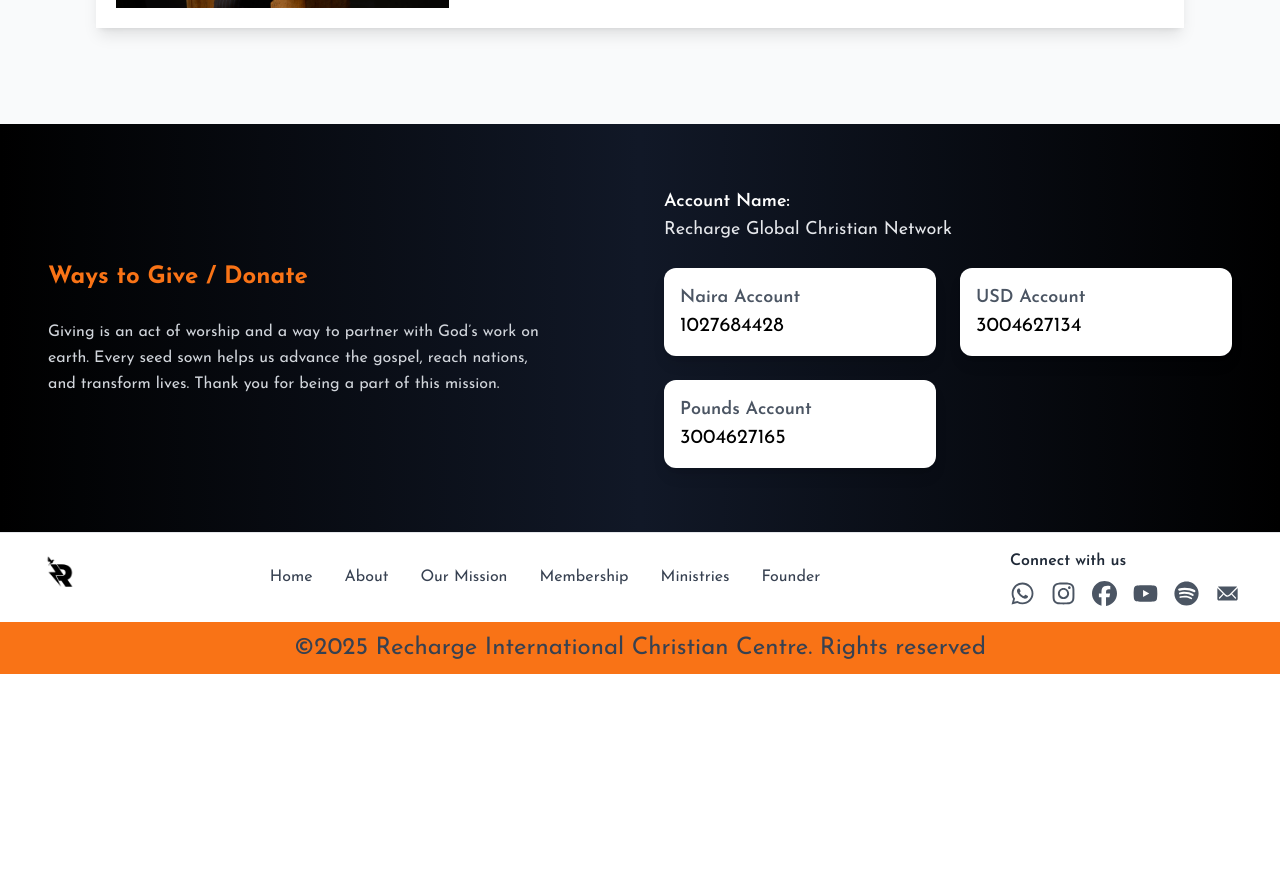
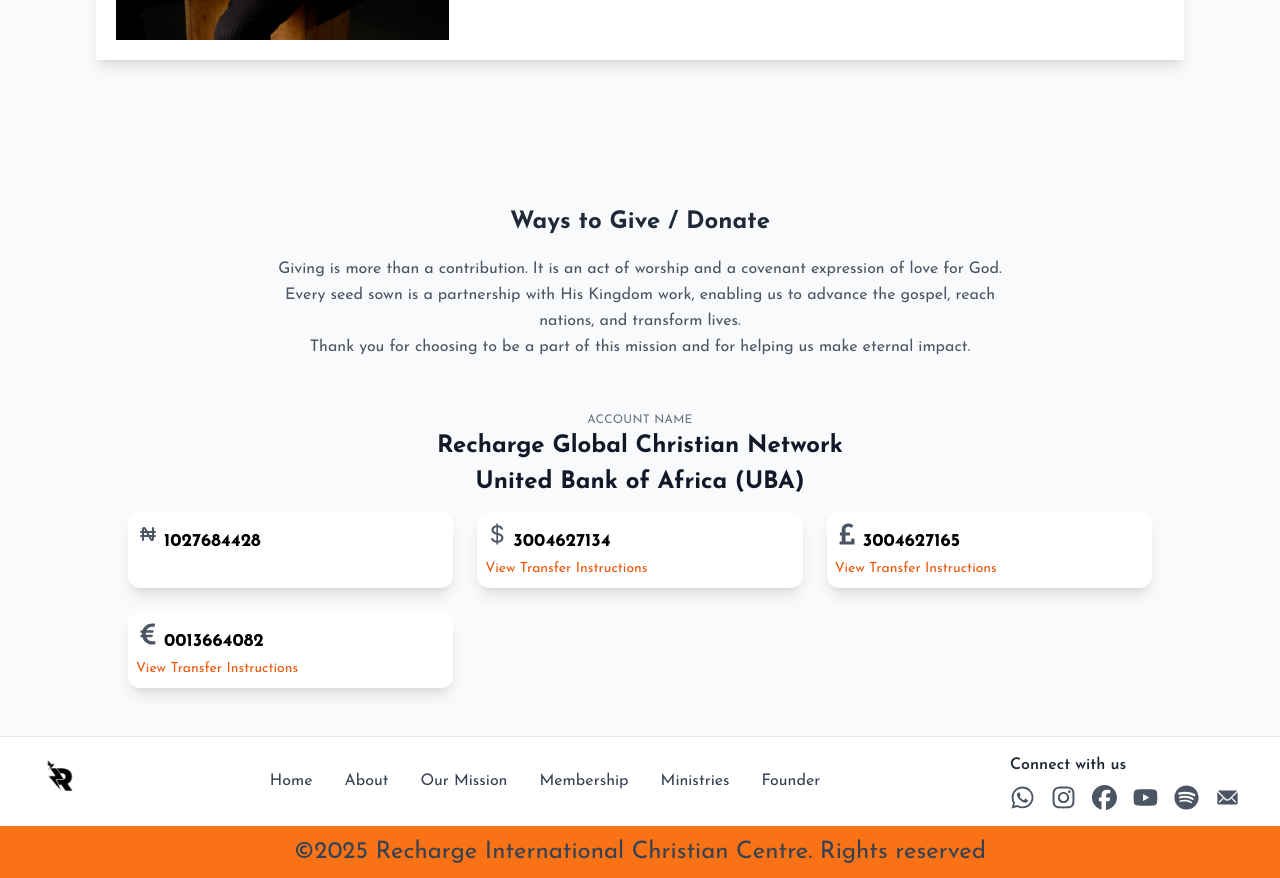
Before and after one commit to Sevenwings26/ricc-web, a React (Create React App) app: page /founder in a window 1280 px wide. Shown: the part 1700-2578 px from the top of the page. Before the commit the page ends 2374 px from the top, so only its background shows below. Built offline with nearby package versions, Linux system fonts and the light colour scheme.

Commit message:
bank details

```diff
--- /dev/null
+++ b/src/Components/WaysToGive.js
@@ -0,0 +1,128 @@
+import React, { useState } from "react";
+import { BsCurrencyDollar } from "react-icons/bs";
+import { FaPoundSign } from "react-icons/fa";
+import { FaEuroSign } from "react-icons/fa";
+import { TbCurrencyNaira } from "react-icons/tb";
+
+const WaysToGive = () => {
+  const [showUSD, setShowUSD] = useState(false);
+  const [showEUR, setShowEUR] = useState(false);
+  const [showGBP, setShowGBP] = useState(false);
+
+  return (
+    <section className="py-12 px-4 bg-gray-50">
+      {/* Intro */}
+      <div className="max-w-3xl mx-auto text-center mb-10">
+        <h2 className="text-3xl font-bold text-gray-800 mb-4">
+          Ways to Give / Donate
+        </h2>
+        <p className="text-gray-600 leading-relaxed">
+          Giving is more than a contribution. It is an act of worship and a
+          covenant expression of love for God. Every seed sown is a partnership
+          with His Kingdom work, enabling us to advance the gospel, reach
+          nations, and transform lives.
+        </p>
+        <p className="text-gray-600 leading-relaxed">
+          Thank you for choosing to be a part of
+          this mission and for helping us make eternal impact.
+        </p>
+      </div>
+
+      <div className="py-3 text-center">
+        <p className="text-xs uppercase tracking-wide text-gray-500">Account Name</p>
+        <p className="font-bold text-gray-900 text-3xl">Recharge Global Christian Network</p>
+        <p className="font-bold text-gray-900 text-3xl">United Bank of Africa (UBA)</p>
+      </div>
+
+      {/* Accounts Grid */}
+      <div className="grid sm:grid-cols-2 md:grid-cols-3 gap-6 max-w-5xl mx-auto">
+        {/* Naira Account */}
+        <div className="bg-white text-black rounded-xl shadow-lg p-2 hover:scale-105 transform transition">
+          <div className="flex items-baseline gap-1">
+            <TbCurrencyNaira className="text-3xl font-bold text-gray-600 mt-0.5" />
+            <p className="text-2xl font-bold">1027684428</p>
+          </div>
+        </div>
+
+        {/* USD Account */}
+        <div className="bg-white text-black rounded-xl shadow-lg p-2 hover:scale-105 transform transition">
+          <div className="flex items-baseline gap-1">
+            <BsCurrencyDollar className="text-3xl text-gray-600 mt-0.5" />
+            <p className="text-2xl font-bold">3004627134</p>
+          </div>
+
+          <button
+            className="mt-1 text-sm text-orange-600"
+            onClick={() => setShowUSD(!showUSD)}
+          >
+            {showUSD ? "Hide Transfer Instructions" : "View Transfer Instructions"}
+          </button>
+
+          {showUSD && (
+            <div className="mt-3 text-sm text-gray-700 space-y-1 text-left">
+              <p><strong>Bank:</strong> UBA Nigeria</p>
+              <p><strong>SWIFT:</strong> UNAFNGLA</p>
+              <p><strong>Through:</strong> Citibank New York, USA</p>
+              <p><strong>SWIFT:</strong> CITIUS33</p>
+              <p><strong>Routing No:</strong> 021000089</p>
+              <p><strong>Acct No:</strong> 36320321</p>
+            </div>
+          )}
+        </div>
+
+        {/* Pounds Account */}
+        <div className="bg-white text-black rounded-xl shadow-lg p-2 hover:scale-105 transform transition">
+          <div className="flex items-baseline gap-1">
+            <FaPoundSign className="text-3xl font-bold text-gray-600 mt-0.5" />
+            <p className="text-2xl font-bold">3004627165</p>
+          </div>
+          <button
+            className="mt-1 text-sm text-orange-600"
+            onClick={() => setShowGBP(!showGBP)}
+          >
+            {showGBP ? "Hide Transfer Instructions" : "View Transfer Instructions"}
+          </button>
+
+          {showGBP && (
+            <div className="mt-3 text-sm text-gray-700 space-y-1 text-left">
+              <p><strong>Bank:</strong> UBA Nigeria</p>
+              <p><strong>SWIFT:</strong> UNAFNGLA</p>
+              <p><strong>Through:</strong> Citibank London, UK</p>
+              <p><strong>SWIFT:</strong> CITIGB2L</p>
+              <p><strong>Sort Code:</strong> 185008</p>
+              <p><strong>IBAN:</strong> GB07CITI18500813664090</p>
+            </div>
+          )}
+        </div>
+
+        {/* EUR Account */}
+        <div className="bg-white text-black rounded-xl shadow-lg p-2 hover:scale-105 transform transition sm:col-span-2 md:col-span-1">
+          <div className="flex items-baseline gap-1">
+            <FaEuroSign className="text-3xl font-bold text-gray-600 mt-0.5" />
+            <p className="text-2xl font-bold">0013664082</p>
+          </div>
+          <button
+            className="mt-1 text-sm text-orange-600"
+            onClick={() => setShowEUR(!showEUR)}
+          >
+            {showEUR ? "Hide Transfer Instructions" : "View Transfer Instructions"}
+          </button>
+
+          {showEUR && (
+            <div className="mt-3 text-sm text-gray-700 space-y-1 text-left">
+              <p><strong>Bank:</strong> UBA Nigeria</p>
+              <p><strong>SWIFT:</strong> UNAFNGLA</p>
+              <p><strong>Through:</strong> Citibank London, UK</p>
+              <p><strong>SWIFT:</strong> CITIGB2L</p>
+              <p><strong>Acct No:</strong> 0013664082</p>
+              <p><strong>Sort Code:</strong> 185008</p>
+              <p><strong>IBAN:</strong> GB29CITI18500813664082</p>
+            </div>
+          )}
+        </div>
+      </div>
+    </section>
+  );
+};
+
+export default WaysToGive;
--- a/src/Resources/BaseLayout.js
+++ b/src/Resources/BaseLayout.js
@@ -1,7 +1,8 @@
 import React, { useEffect, useState } from "react";
 // import Logo from "../Assets/Icons/RECHARGE CHRISTION CENTER LOGO 1.svg";
 import Logo1 from "../Assets/Icons/RC-black-logo.jpg";
-import Logo2 from "../Assets/Icons/rechargelogo.png";
+// import Logo1 from "../Assets/Icons/RC-black-logo1.jpg";
+// import Logo2 from "../Assets/Icons/rechargelogo.png";
 import { NavLink, Outlet, useLocation } from "react-router-dom";
 import HeroImages from "../Components/CarouselImages"
 import Footer from "./Footer";
@@ -57,12 +58,11 @@
     <div className="">
       <ScrollToTop />
       {/* header section starts */}
-      <header className="flex justify-between items-center py-2 px-4 sm:py-4 relative shadow-sm">
-        <div className="w-1/3 sm:w-1/4 flex align-middle">
-          <img src={Logo1} alt="Logo" className="h-10 sm:h-16 object-contain" />
-          {/* <h2>RECHARGE </h2> <br/>
-          <h2>CHURCH</h2> */}
+      <header className="flex justify-between items-center py-0 px-4 sm:py-4 relative shadow-sm">
+        <div className="w-2/3 sm:w-1/2 flex items-center">
+          <img src={Logo1} alt="Logo" className="h-32 sm:h-6 md:h-24 object-contain" />
         </div>
+
 
         {/* Hamburger icon */}
         <div className="md:hidden cursor-pointer" onClick={handleNav}>
--- a/src/Resources/Footer.js
+++ b/src/Resources/Footer.js
@@ -5,6 +5,7 @@
 import { IoIosMail } from "react-icons/io";
 import { FaYoutube, FaSpotify, FaFacebook, FaInstagram, FaWhatsapp } from "react-icons/fa6";
 import { IconContext } from "react-icons";
+import WaysToGive from "../Components/WaysToGive";
 
 const Footer = () => {
     const Social = [
@@ -37,48 +38,7 @@
   return (
     <div>
 
-    <div className="bg-gradient-to-r from-black via-gray-900 to-black text-white py-16 px-6 md:px-12">
-    <div className="container mx-auto grid md:grid-cols-2 gap-12 items-center">
-        {/* Text Section */}
-        <div className="space-y-6">
-        <h3 className="text-3xl font-bold text-orange-500">Ways to Give / Donate</h3>
-        <p className="text-gray-300 leading-relaxed max-w-lg">
-            Giving is an act of worship and a way to partner with God’s work on earth.
-            Every seed sown helps us advance the gospel, reach nations, and transform lives.
-            Thank you for being a part of this mission.
-        </p>
-        </div>
-
-        {/* Donation Cards Section */}
-        <div className="space-y-6">
-        <p className="text-lg font-semibold">Account Name:
-            <span className="block font-normal text-gray-200">
-            Recharge Global Christian Network
-            </span>
-        </p>
-
-        <div className="grid sm:grid-cols-2 gap-6">
-            {/* Naira */}
-            <div className="bg-white text-black rounded-xl shadow-lg p-4 hover:scale-105 transform transition">
-            <p className="font-semibold  text-gray-600 text-lg">Naira Account</p>
-            <p className="text-xl">1027684428</p>
-            </div>
-
-            {/* USD */}
-            <div className="bg-white text-black rounded-xl shadow-lg p-4 hover:scale-105 transform transition">
-            <p className="font-semibold text-gray-600 text-lg">USD Account</p>
-            <p className="text-xl">3004627134</p>
-            </div>
-
-            {/* Pounds */}
-            <div className="bg-white text-black rounded-xl shadow-lg p-4 hover:scale-105 transform transition">
-            <p className="font-semibold text-gray-600 text-lg">Pounds Account</p>
-            <p className="text-xl">3004627165</p>
-            </div>
-        </div>
-        </div>
-    </div>
-    </div>
+    < WaysToGive/>
 
   {/* to get update? */}
 
--- a/src/pages/Founder.js
+++ b/src/pages/Founder.js
@@ -28,16 +28,10 @@
       {/* Intro Section */}
       <div className="text-center px-6 md:px-0 max-w-4xl mx-auto mb-12">
         <p className="text-lg md:text-xl leading-relaxed text-gray-700">
-          Charles Alade is a dynamic figure whose influence spans media,
-          advertising, creative enterprise, and Christian ministry. He embodies
-          the rare blend of strategic business leadership and prophetic
-          spiritual insight, making him one of the most versatile voices of our
-          generation.
+          Charles Alade is a dynamic figure whose influence spans across media, advertising, creative enterprise, and Christian ministry. He embodies the rare blend of strategic business leadership and prophetic spiritual insight, making him one of the most versatile voices of our generation.
         </p>
         <p className="text-lg md:text-xl leading-relaxed mt-4 text-gray-700">
-          Whether behind a microphone, in the boardroom, or on the prayer altar,
-          Charles consistently delivers with excellence, impact, and
-          authenticity.
+          Whether behind a microphone, in the boardroom, or on the prayer altar, Charles consistently delivers with excellence, impact, and authenticity.
         </p>
       </div>
 
```
Also changed, not shown: src/Assets/Icons/RC-black-logo1.jpg (added).
